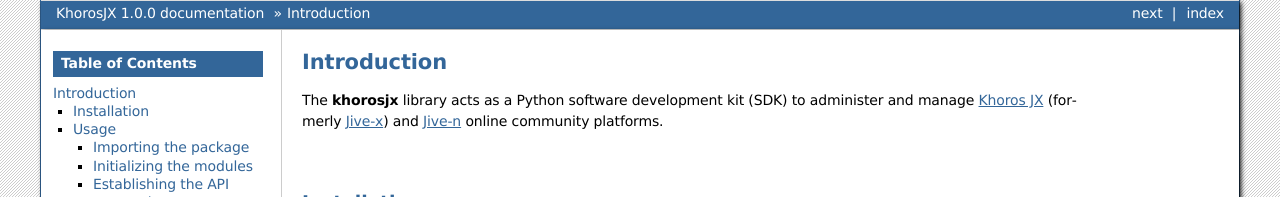
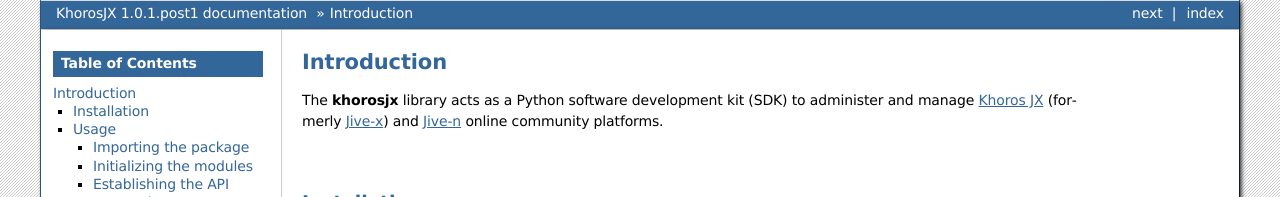
Before and after one commit to jeffshurtliff/khorosjx, a Sphinx documentation site: the page built from docs/index.rst, in a window 1280 px wide and 900 px high. Shown: the top 197 px of the window. Built offline with Sphinx 7.4.7, drawn with Linux system fonts in a browser that asks for light colours; some of the changed text lies outside the part shown.

Commit message:
Updated setup.py and docs/conf.py with new version number

```diff
--- a/docs/conf.py
+++ b/docs/conf.py
@@ -26,7 +26,7 @@
 # The short X.Y version
 version = '1.0'
 # The full version, including alpha/beta/rc tags
-release = '1.0.0'
+release = '1.0.1.post1'
 
 
 # -- General configuration ---------------------------------------------------
--- a/setup.py
+++ b/setup.py
@@ -7,7 +7,7 @@
 
 setuptools.setup(
     name="khorosjx",
-    version="1.0.1",
+    version="1.0.1.post1",
     author="Jeff Shurtliff",
     author_email="jeff.shurtliff@rsa.com",
     description="Useful tools and utilities to assist in managing a Khoros JX (formerly Jive-x) or Jive-n community.",
```
